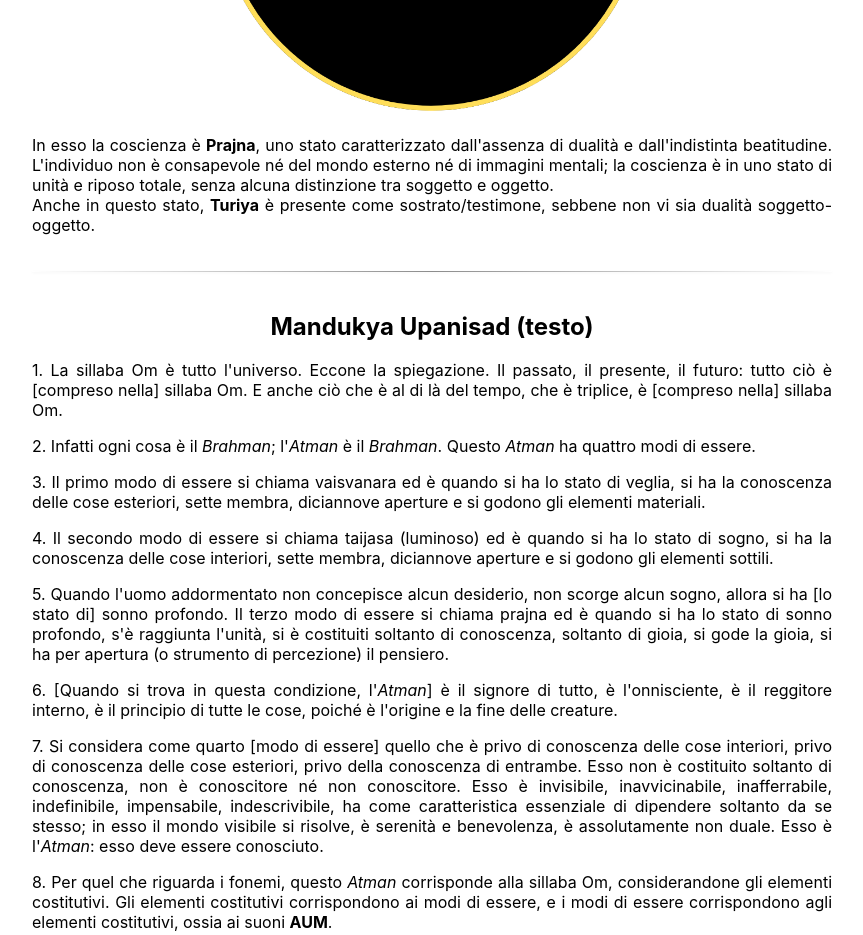
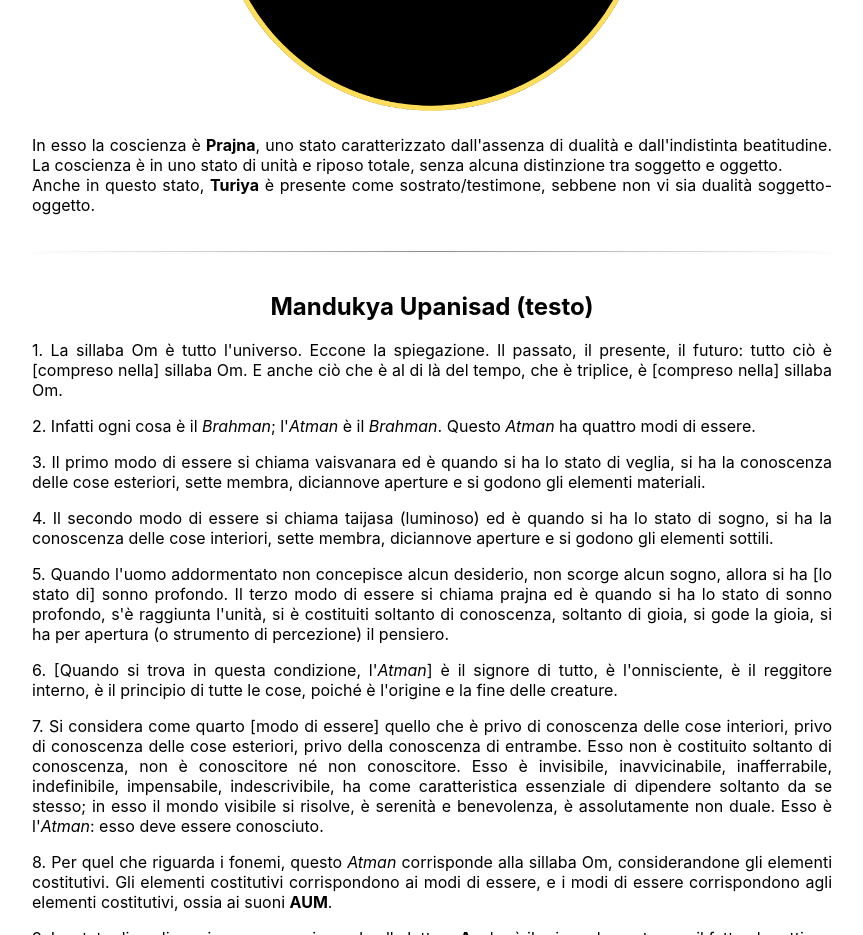
Before and after one commit to stefanoesposito/visual-mandukya-upanisad, a React (Create React App) app: page / in a window 1280 px wide. Shown: the part 2740-3675 px from the top of the page, without its empty margins (208-1071 px from the left). Built offline with nearby package versions, Linux system fonts and the light colour scheme.

Commit message:
not unaware

```diff
--- a/src/App.js
+++ b/src/App.js
@@ -106,8 +106,7 @@ function App() {
                              alt=""/>
                         <p className={'description'}>In esso la coscienza è <strong>Prajna</strong>, uno stato
                             caratterizzato dall'assenza di dualità e dall'indistinta beatitudine.
-                            L'individuo non è consapevole né del mondo esterno né di immagini mentali; la coscienza è in
-                            uno stato di unità e riposo totale, senza alcuna distinzione tra soggetto e oggetto.
+                            La coscienza è in uno stato di unità e riposo totale, senza alcuna distinzione tra soggetto e oggetto.
 
                             <br/>Anche in questo stato, <strong>Turiya</strong> è presente come sostrato/testimone,
                             sebbene non vi sia dualità soggetto-oggetto.</p>
```
